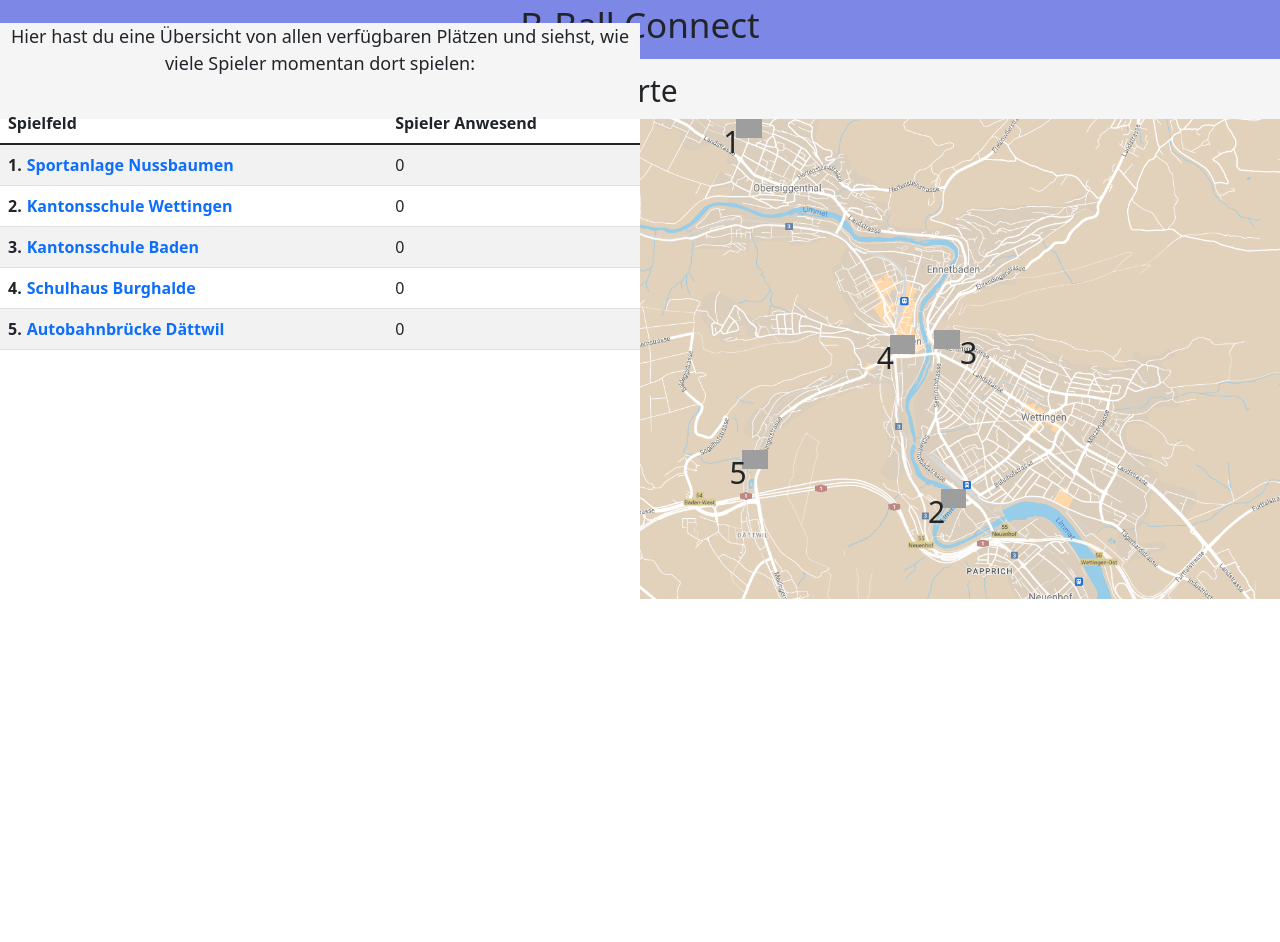
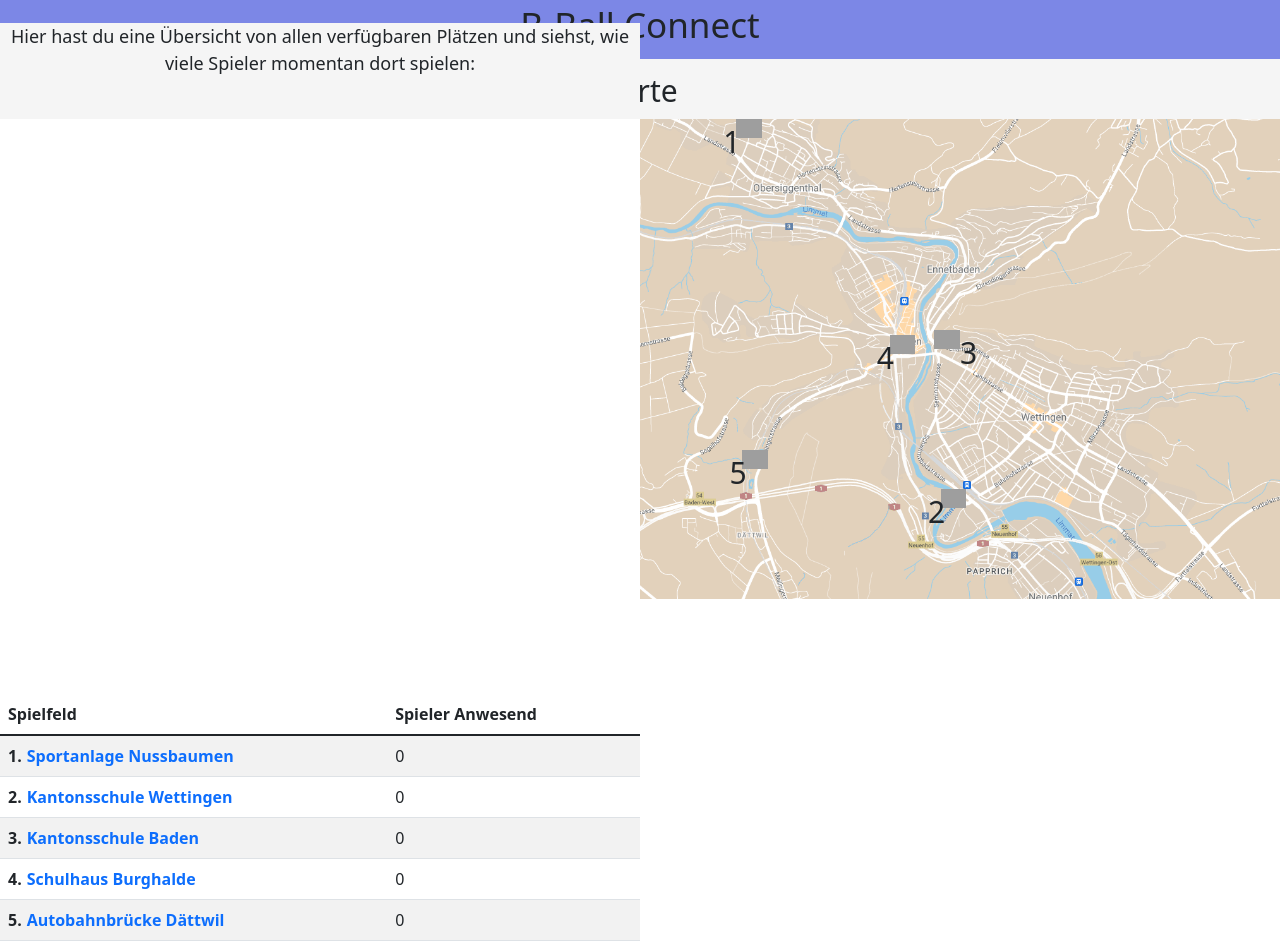
Before and after one commit to xXSmarties3000Xx/Maturaarbeit-GitHub, a PHP site: page /map.php in a window 1280 px wide. Shown: the part 63-1005 px from the top of the page. Run offline with PHP 8.4, Linux system fonts and the light colour scheme; data that the repository does not hold is empty; grey boxes are pictures that could not be loaded.

Commit message:
table update

```diff
--- a/map.css
+++ b/map.css
@@ -155,8 +155,8 @@ th {
 
   table {
     max-width: 50%;
-    top: -576px;
   }
+
   th {
     font-size: medium;
   }
```
